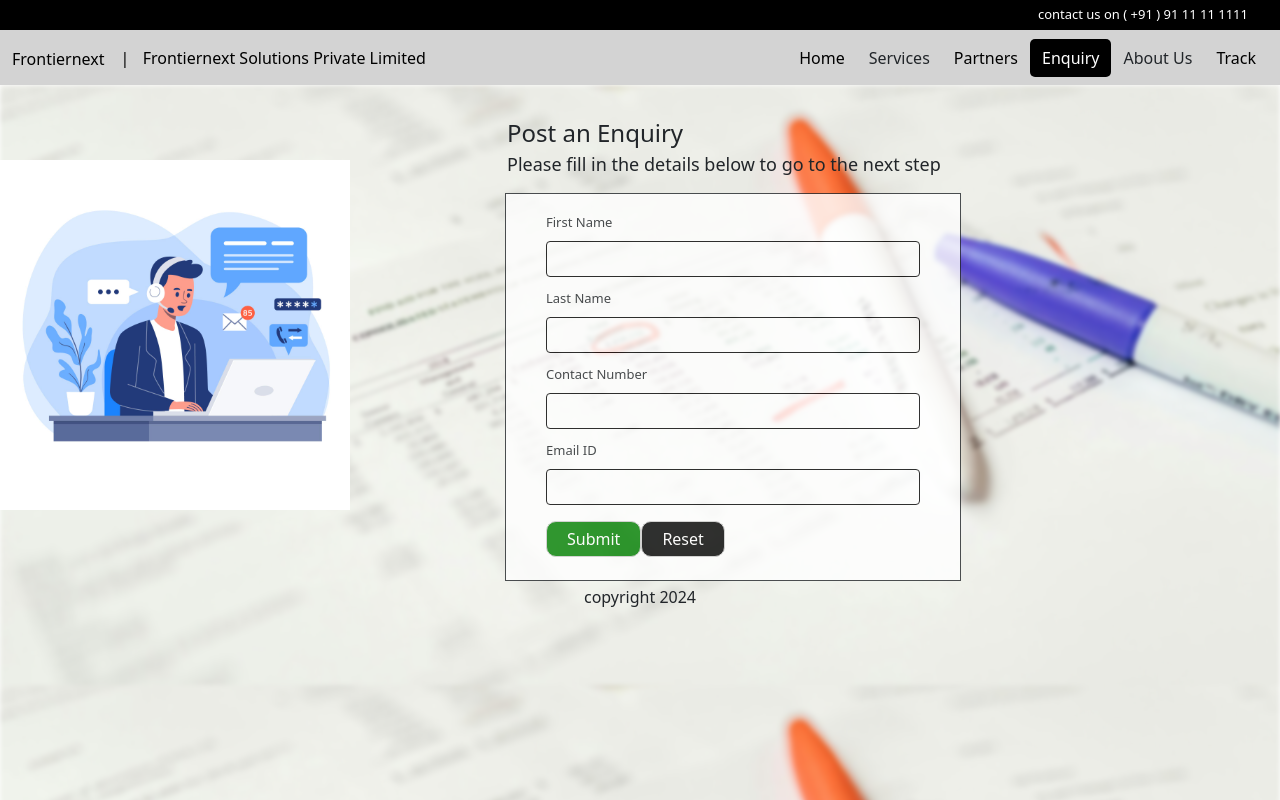
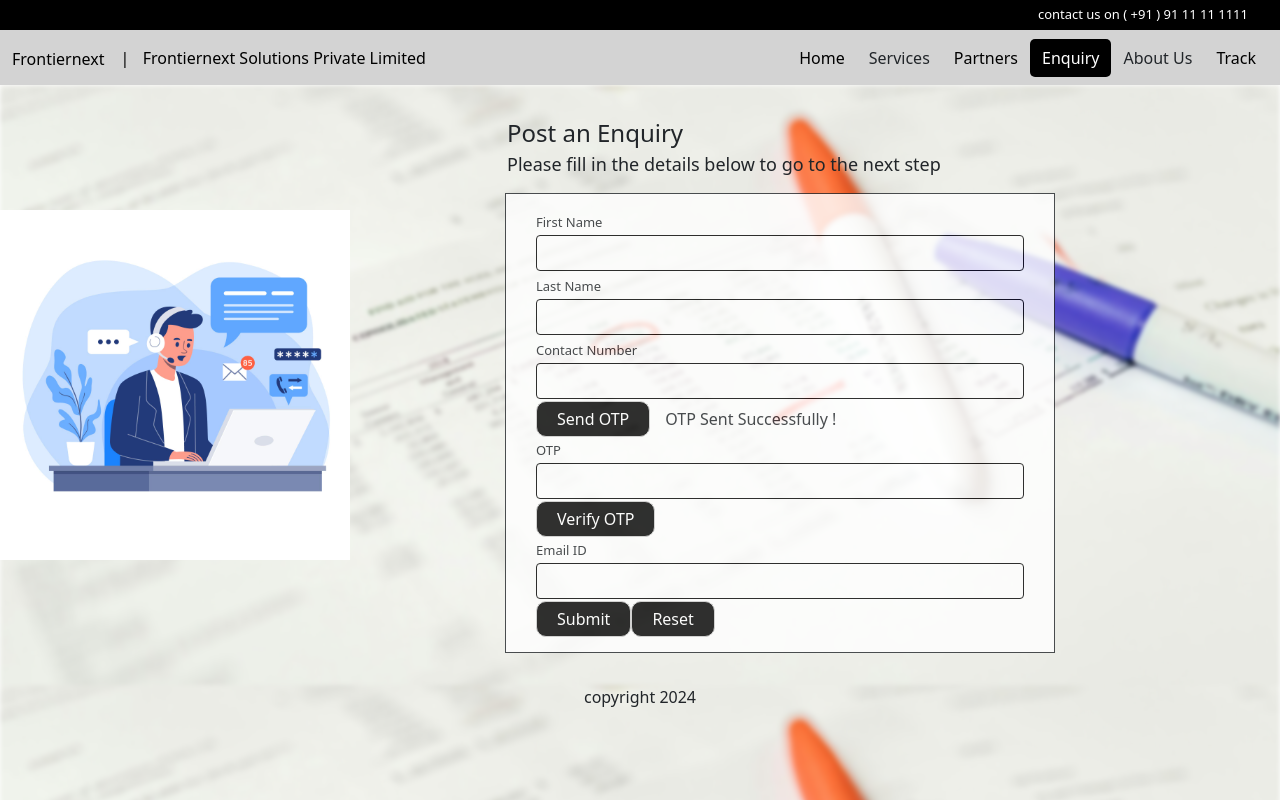
Before and after one commit to Nilesh-Kolhe/Projects, a React (Create React App) app in the folder fintech-portal-client/: page /enquiry in a window 1280 px wide. Built offline with nearby package versions, Linux system fonts and the light colour scheme.

Commit message:
Added OTP Buttons and Message

```diff
--- a/fintech-portal-client/src/pages/Enquiry.css
+++ b/fintech-portal-client/src/pages/Enquiry.css
@@ -5,7 +5,7 @@
  {
     width: 100%;
     padding: 5px 20px;
-    margin: 8px 0;
+    margin: 2px 0;
     display: inline-block;
     border: 1px solid #ccc;
     border-radius: 4px;
@@ -27,23 +27,12 @@
     width: 470px;
 }
 
-/* .form-group {
-    padding: 10px;
-    border: 2px solid;
-    margin: 10px;
+.heading {
+    font-size: small;
 }
 
-label.heading {
-    padding-left: 5px;
-    padding-right: 5px;
-    position: relative;
-    top: -20px;
-    // left: 20px;
-    background-color: white;
-} */
-
-.heading {
-    font-size: small;
+.message {
+    padding: 0px 15px;
 }
 
 .form-group > input {
--- a/fintech-portal-client/src/pages/Enquiry.js
+++ b/fintech-portal-client/src/pages/Enquiry.js
@@ -10,8 +10,18 @@
     let lnameRef = useRef();
     let contactRef = useRef();
     let emailRef = useRef();
+    let otpRef = useRef();
 
     let details = {};
+
+    const [isDisabled, setIsDisabled] = useState(false);
+
+    const sendOTP = (event) => {
+        // event.preventDefault();
+        setIsDisabled(true);
+        // setTimeout(() => setIsDisabled(false), 5000);
+        console.log('Send OTP: ', isDisabled);
+    }
 
     const handleSubmit = (event) => {
         event.preventDefault();
@@ -21,13 +31,12 @@
             contact: contactRef.current.value,
             email: emailRef.current.value
         }
-
         console.log('Form Submitted with Values: ', details);
     }
 
     return (
-        <div>
-            <div style={{ display: 'flex', columnGap: '155px', height: '500px', width: '100%' }}>
+        <>
+            <div style={{ display: 'flex', columnGap: '155px', height: '600px', width: '100%' }}>
                 <div style={{ position: 'absolute', width: '100%', height: '100%', backgroundImage: `url(${contact})`, filter: 'blur(2px)', zIndex: '-1' }}>
                 </div>
                 <div style={{ display: 'flex', alignItems: 'center' }}>
@@ -37,7 +46,7 @@
                     <span style={{ fontSize: 'x-large', fontWeight: '500', padding: '0px 2px' }} >Post an Enquiry</span>
                     <br />
                     <span style={{ fontSize: 'large', fontWeight: '200', padding: '0px 2px' }} >Please fill in the details  below to go to the next step</span>
-                    <form onSubmit={handleSubmit} name='Enquire Now' style={{ backgroundColor: '#FFF', opacity: '80%', margin: '15px 0px', padding: '15px 40px', border: '1px solid' }}>
+                    <form onSubmit={handleSubmit} name='Enquire Now' style={{ backgroundColor: '#FFF', opacity: '80%', margin: '15px 0px', padding: '15px 30px', width: '550px', border: '1px solid' }}>
                         <div className="form-group">
                             <label className="heading" for="fname">First Name</label>
                             <input ref={fnameRef} type="text" id="fname" name="firstname" />
@@ -51,6 +60,14 @@
                         <div className="form-group">
                             <label className="heading" for="contact">Contact Number</label>
                             <input ref={contactRef} type="text" id="contact" name="contact" />
+                            <Button disabled={isDisabled} onClick={sendOTP} >Send OTP</Button>
+                            <label className='message'>OTP Sent Successfully !</label>
+                        </div>
+
+                        <div className="form-group">
+                            <label className="heading" for="otp">OTP</label>
+                            <input ref={otpRef} type="text" id="otp" name="otp" />
+                            <Button>Verify OTP</Button>
                         </div>
 
                         <div className="form-group">
@@ -65,7 +82,7 @@
             <div>
                 <Footer />
             </div>
-        </div>
+        </>
     );
 };
 
--- a/fintech-portal-client/src/ui-components/Button.js
+++ b/fintech-portal-client/src/ui-components/Button.js
@@ -7,9 +7,15 @@
     color: #FFF;
     background-color: ${(props) =>
         props.bg === "green" ? "green" : "#000"};
+    disabled: ${(props) => props.disabled};
+    ${(props) =>
+        `background-color: #000;
+        color: #FFF;
+        border-color: green;
+    `};
     font-size: medium;
     padding: 5px 20px;
-    margin: 8px 0;
+    margin: px 0;
     border: 1px solid #ccc;
     border-radius: 10px;
     font-weight: 400;
@@ -18,7 +24,6 @@
         color: #000;
         border-color: green;
     }
-
 `;
 
 export default Button;
```
